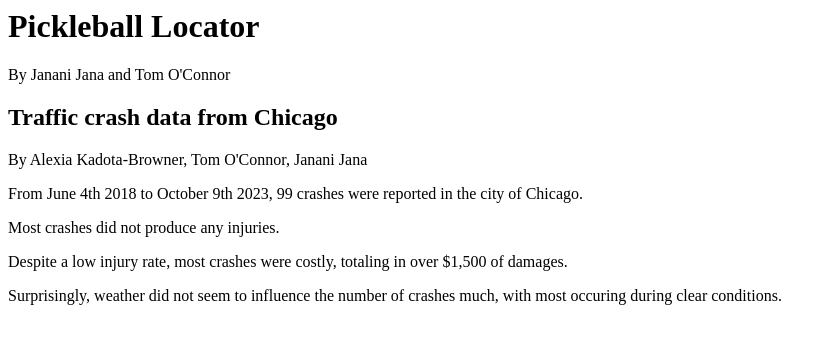
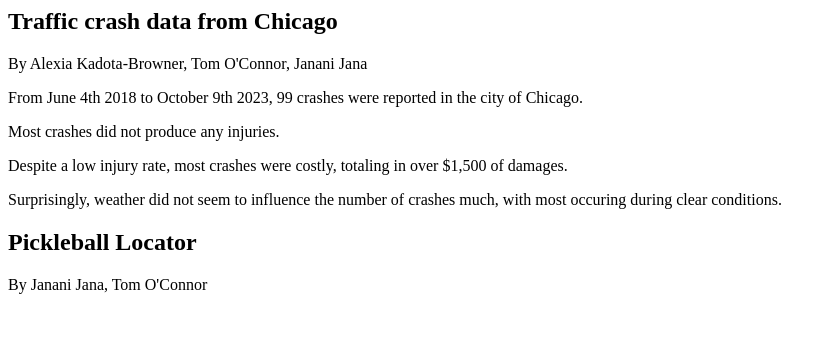
Before and after one commit to jananijana2025/Class-demo, a plain HTML site: page index.html in a window 1280 px wide. Shown: the whole page, without its empty margins (0-836 px from the left). Drawn offline with Linux system fonts and the light colour scheme; a script that the page names is missing.

Commit message:
reordered

```diff
--- a/index.html
+++ b/index.html
@@ -6,13 +6,6 @@
   <body>
     <div id="content">
 
-      <h1>Pickleball Locator</h1>
-
-      <div id="byline">By Janani Jana and Tom O'Connor</div>
-
-      <div class="flourish-embed flourish-chart" data-src="visualisation/21345610"><script src="https://public.flourish.studio/resources/embed.js"></script><noscript><img src="https://public.flourish.studio/visualisation/21345610/thumbnail" width="100%" alt="chart visualization" /></noscript></div>
-
-      <div class="flourish-embed flourish-map" data-src="visualisation/21379223"><script src="https://public.flourish.studio/resources/embed.js"></script><noscript><img src="https://public.flourish.studio/visualisation/21379223/thumbnail" width="100%" alt="map visualization" /></noscript></div>
 
       <h2>Traffic crash data from Chicago</h2>
 
@@ -36,4 +29,15 @@
         Surprisingly, weather did not seem to influence the number of crashes much, with most occuring during clear conditions.
       </p>
 
+      <h2>Pickleball Locator</h2>
+
+      <div id="byline">By Janani Jana, Tom O'Connor</div>
+
+      <div class="flourish-embed flourish-chart" data-src="visualisation/21345610"><script src="https://public.flourish.studio/resources/embed.js"></script><noscript><img src="https://public.flourish.studio/visualisation/21345610/thumbnail" width="100%" alt="chart visualization" /></noscript></div>
+
+      <div class="flourish-embed flourish-map" data-src="visualisation/21379223"><script src="https://public.flourish.studio/resources/embed.js"></script><noscript><img src="https://public.flourish.studio/visualisation/21379223/thumbnail" width="100%" alt="map visualization" /></noscript></div>
+
+
+
+
   </body>
```
